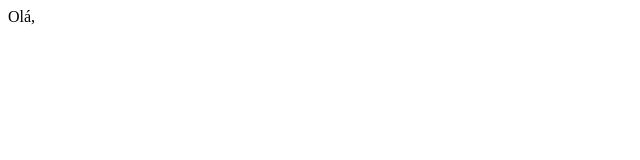
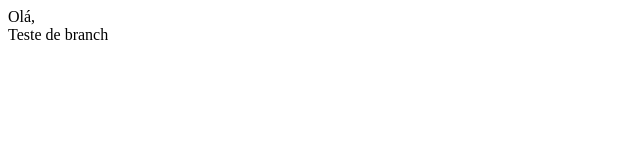
Before and after one commit to deoliveiralima/git-teste, a plain HTML site: page index.html in a window 1280 px wide. Shown: the full height of the page, 0-640 px from the left. Drawn offline with Linux system fonts and the light colour scheme.

Commit message:
updated index

```diff
--- a/index.html
+++ b/index.html
@@ -2,3 +2,7 @@
     Olá,
 
 </div>
+
+<div>
+    Teste de branch
+</div>
```
